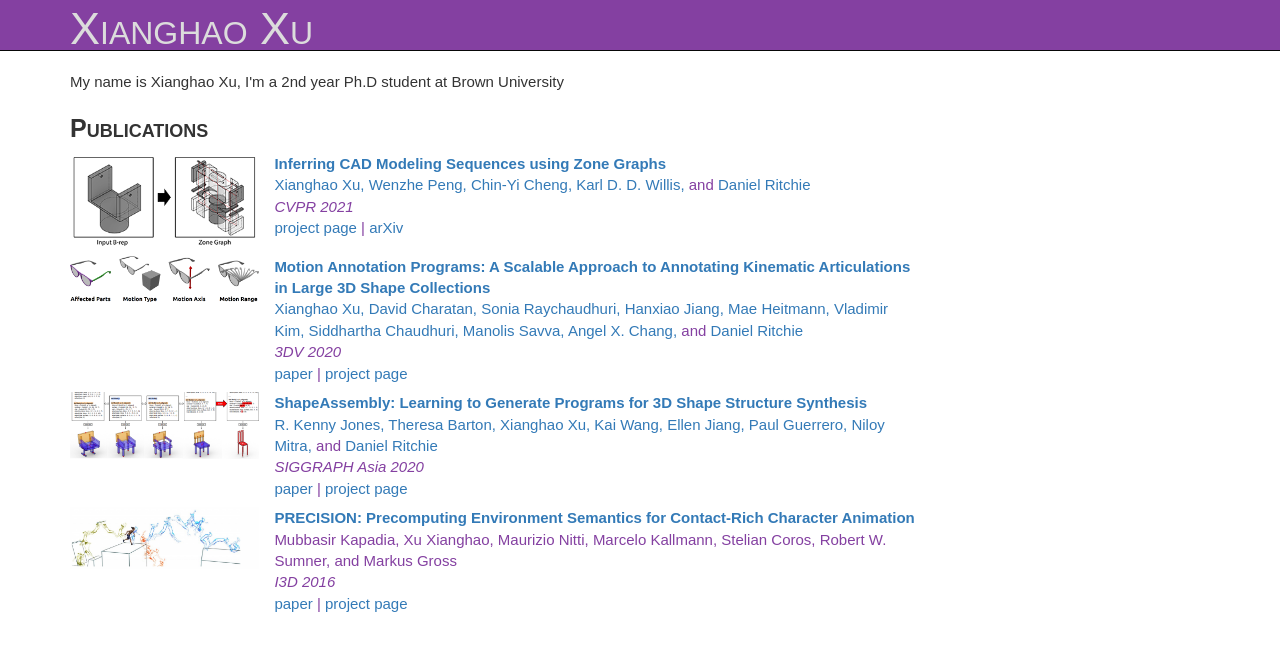
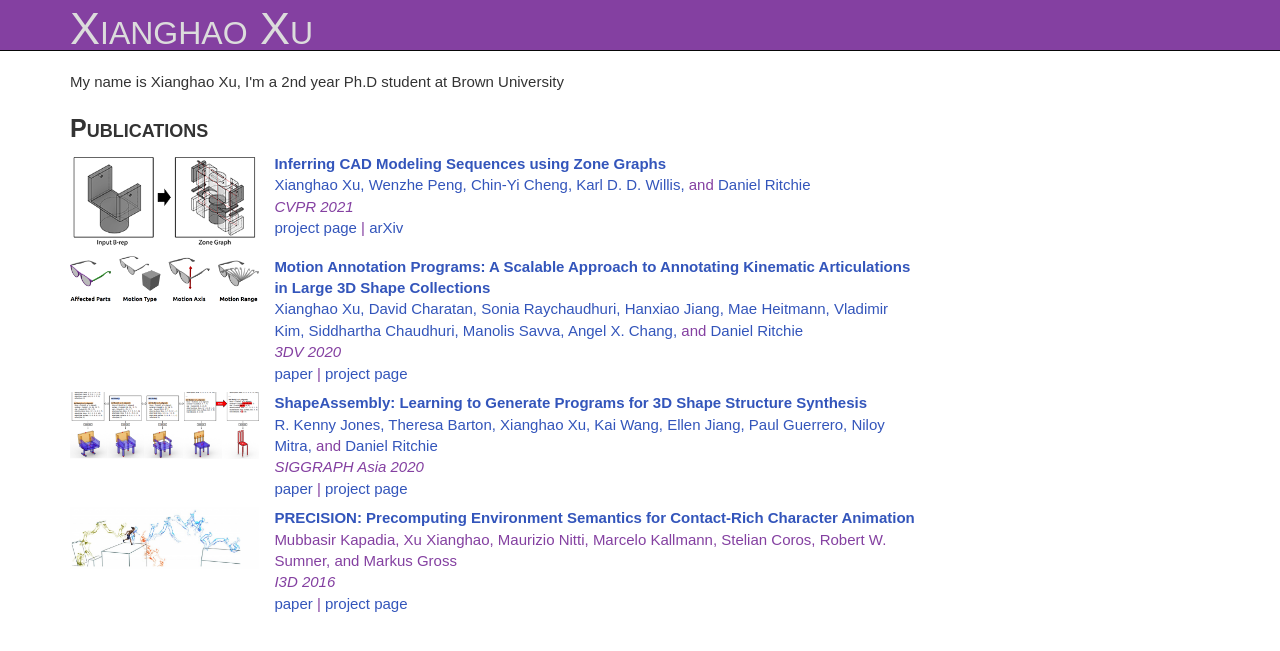
Before and after one commit to xxh43/xxh43.github.io, a Jekyll site: the page built from index.html, in a window 1280 px wide. Shown: the top 651 px of the page. Built offline with Jekyll 4.4.1, drawn with Linux system fonts in a browser that asks for light colours.

Commit message:
Update style.css

```diff
--- a/css/style.css
+++ b/css/style.css
@@ -4,6 +4,7 @@ body {
 }
 
 a, a:hover {
+	color: #3355BB;
 }
 
 /*---------------------------------------------------------------*/
```
